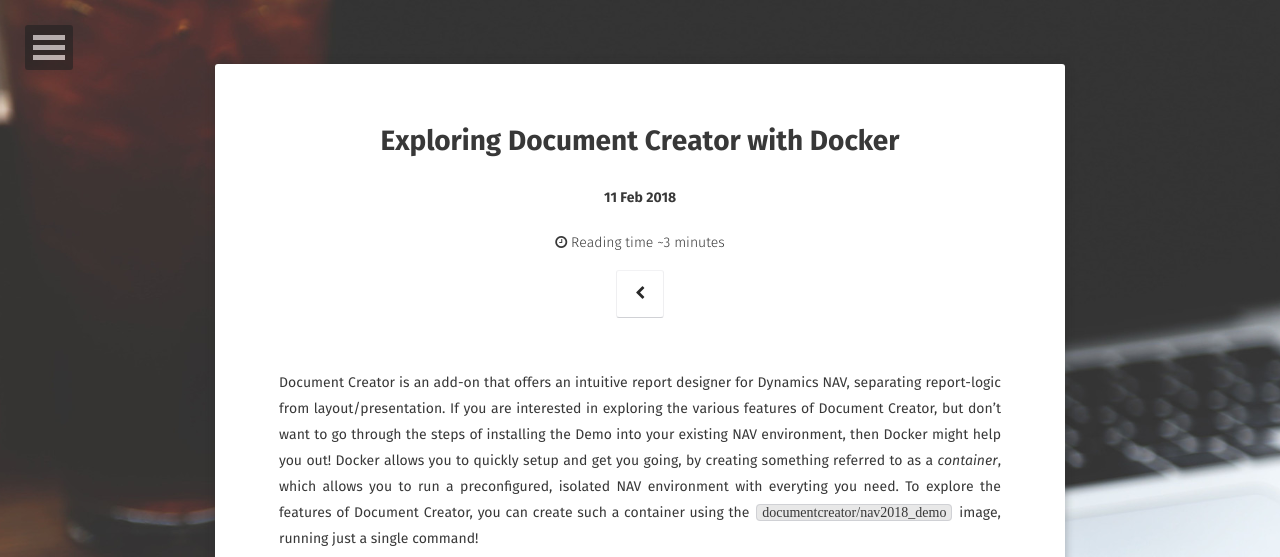
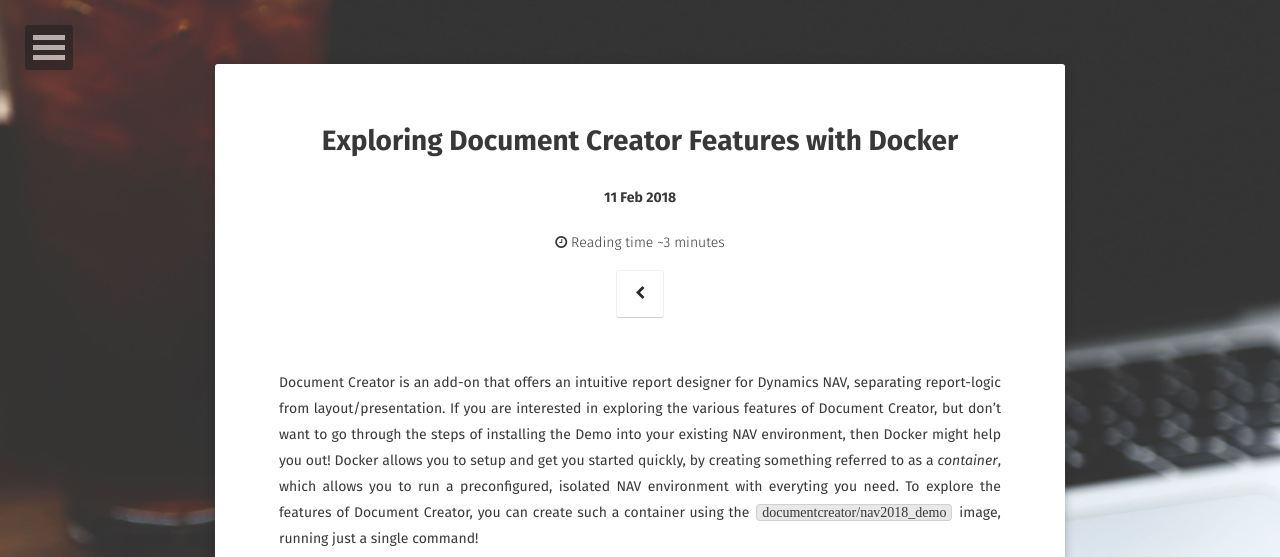
Before and after one commit to rvanbekkum/rvanbekkum.github.io, a Jekyll site: the page built from _posts/2018-02-11-dcr-docker.md, in a window 1280 px wide. Shown: the top 557 px of the page. Built offline with Jekyll 4.4.1, drawn with Linux system fonts in a browser that asks for light colours; some web fonts are replaced; comment, search, counter and statistics services are not loaded.

Commit message:
Change docker blog title

```diff
--- a/_posts/2018-02-11-dcr-docker.md
+++ b/_posts/2018-02-11-dcr-docker.md
@@ -1,6 +1,6 @@
 ---
 layout: post
-title:  "Exploring Document Creator with Docker"
+title:  "Exploring Document Creator Features with Docker"
 date:   2018-02-11
 excerpt: "Docker allows you to quickly setup and get going, by creating something referred to as a container... To explore the features of Document Creator, you can create such a container using the `documentcreator/nav2018_demo` image, running just a single command!"
 tag:
@@ -11,7 +11,7 @@
 ---
 
 Document Creator is an add-on that offers an intuitive report designer for Dynamics NAV, separating report-logic from layout/presentation. If you are interested in exploring the various features of Document Creator, but don't want to go through the steps of installing the Demo into your existing NAV environment, then Docker might help you out!
-Docker allows you to quickly setup and get you going, by creating something referred to as a *container*, which allows you to run a preconfigured, isolated NAV environment with everyting you need.
+Docker allows you to setup and get you started quickly, by creating something referred to as a *container*, which allows you to run a preconfigured, isolated NAV environment with everyting you need.
 To explore the features of Document Creator, you can create such a container using the `documentcreator/nav2018_demo` image, running just a single command!
 
 If you are not familiar with Docker yet, you may want to continue reading the next section that provides instructions for setting up Docker on Windows for running NAV containers.
```
